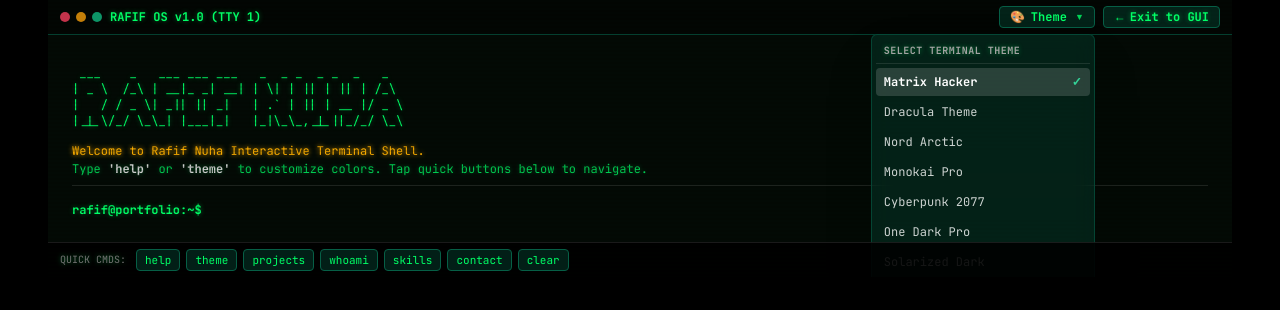
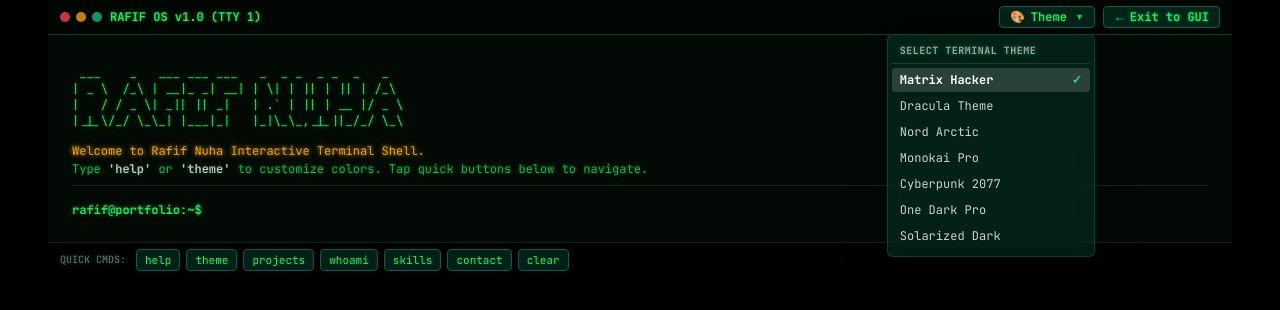
Before and after one commit to Pipip-zen/new-web-porto, a Next.js app: page /terminal in a window 1280 px wide. Both pictures are taken after a click on the button "Select Terminal Theme". Shown: the top 310 px of the page. Built offline with nearby package versions, Linux system fonts and the light colour scheme.

Commit message:
fix: elevate theme dropdown z-index above bottom bar and adjust max height

```diff
--- a/src/app/terminal/page.tsx
+++ b/src/app/terminal/page.tsx
@@ -392,7 +392,7 @@ export default function TerminalPage() {
       <div className={styles.scanlines} />
 
       {/* Single Unified Compact Top Header */}
-      <div className={`flex items-center justify-between border-b border-white/10 bg-black/40 px-3 py-1.5 z-30 font-mono text-xs shrink-0 ${styles.themeBorder}`}>
+      <div className={`flex items-center justify-between border-b border-white/10 bg-black/40 px-3 py-1.5 z-40 font-mono text-xs shrink-0 ${styles.themeBorder}`}>
         <div className="flex items-center gap-2">
           <div className="flex gap-1.5">
             <span className="w-2.5 h-2.5 rounded-full bg-rose-500/80 inline-block" />
@@ -404,7 +404,7 @@ export default function TerminalPage() {
 
         <div className="flex items-center gap-2">
           {/* THEME SWITCHER DROPDOWN MENU */}
-          <div className="relative">
+          <div className="relative z-50">
             <button
               onClick={() => setIsThemeMenuOpen(!isThemeMenuOpen)}
               className={`inline-flex items-center gap-1.5 px-2.5 py-0.5 rounded text-xs font-bold transition-colors cursor-pointer ${styles.themeButton}`}
@@ -425,11 +425,11 @@ export default function TerminalPage() {
                 />
 
                 {/* Floating Dropdown Panel */}
-                <div className={`absolute right-0 top-full mt-1.5 w-56 rounded-md border shadow-2xl p-1 z-50 font-mono text-xs ${styles.themePanel} bg-black/95 backdrop-blur-md`}>
+                <div className={`absolute right-0 top-full mt-1.5 w-52 rounded-md border shadow-2xl p-1 z-50 font-mono text-xs ${styles.themePanel} bg-black/95 backdrop-blur-md`}>
                   <div className="px-2 py-1 border-b border-white/10 text-[10px] text-neutral-400 font-bold uppercase tracking-wider">
                     Select Terminal Theme
                   </div>
-                  <div className="py-1 space-y-0.5 max-h-64 overflow-y-auto">
+                  <div className="py-1 space-y-0.5 max-h-48 sm:max-h-56 overflow-y-auto">
                     {themeList.map((t) => (
                       <button
                         key={t.id}
@@ -437,7 +437,7 @@ export default function TerminalPage() {
                           changeTheme(t.id);
                           setIsThemeMenuOpen(false);
                         }}
-                        className={`w-full flex items-center justify-between px-2 py-1.5 rounded text-left transition-colors hover:bg-white/10 ${
+                        className={`w-full flex items-center justify-between px-2 py-1 rounded text-left transition-colors hover:bg-white/10 ${
                           t.id === activeTheme ? "bg-white/15 font-bold" : "opacity-80"
                         }`}
                       >
@@ -511,7 +511,7 @@ export default function TerminalPage() {
       </div>
 
       {/* Bottom Quick Action Buttons Bar */}
-      <div className="border-t border-white/10 bg-black/90 px-3 py-1.5 z-30 flex items-center justify-between gap-2 shrink-0 overflow-x-auto">
+      <div className="border-t border-white/10 bg-black/90 px-3 py-1.5 z-20 flex items-center justify-between gap-2 shrink-0 overflow-x-auto">
         <div className="flex items-center gap-1.5 text-xs">
           <span className="text-neutral-500 text-[10px] hidden sm:inline mr-1">QUICK CMDS:</span>
           {["help", "theme", "projects", "whoami", "skills", "contact", "clear"].map((cmd) => (
```
